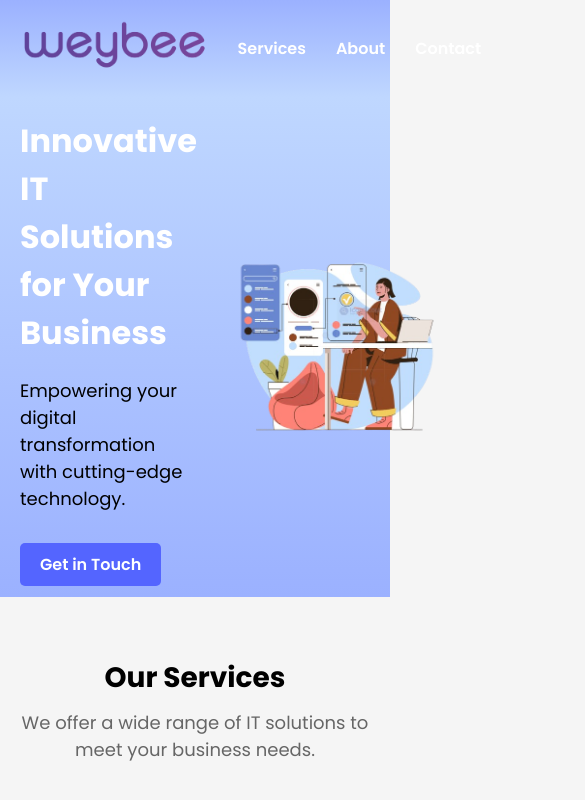
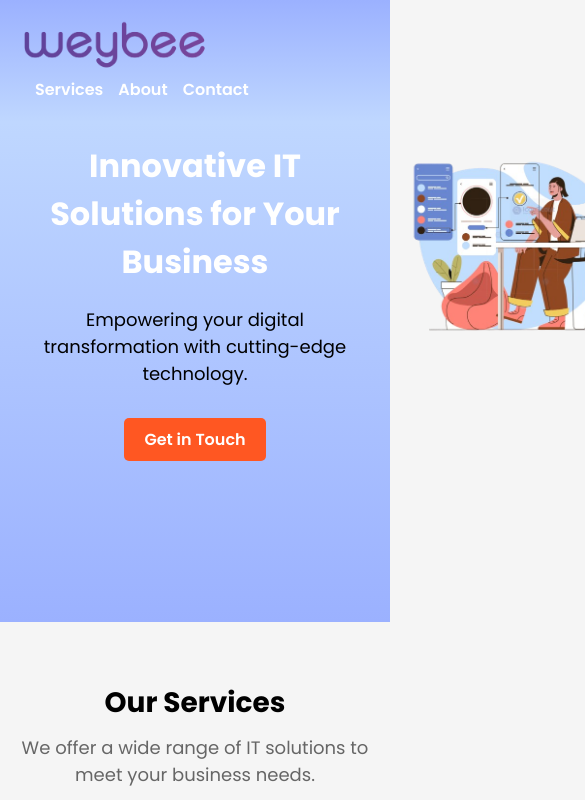
Before and after one commit to Dharmisthap3/Website-Landing-Page-Design, a plain HTML site: page index.html in a window 390 px wide. Shown: the top 800 px of the page, 585 px wide, since content can reach past the window. Drawn offline with Linux system fonts and the light colour scheme.

Commit message:
Update index.html

```diff
--- a/index.html
+++ b/index.html
@@ -25,32 +25,8 @@
             display: flex;
             justify-content: space-between;
             align-items: center;
+            flex-wrap: wrap; /* Allow wrapping for smaller screens */
         }
-
-        /* Animation for the hero image sliding in */
-@keyframes slide-in-from-side {
-    0% {
-        transform: translateX(100%); /* Start off-screen to the right */
-        opacity: 0;
-    }
-    50% {
-        transform: translateX(-10%); /* Slightly to the left of its final position */
-        opacity: 0.5;
-    }
-    100% {
-        transform: translateX(0); /* Final position */
-        opacity: 1;
-    }
-}
-
-/* Apply the animation to the hero image */
-.hero img {
-    max-width: 60%;
-    height: auto;
-    border-radius: 10px;
-    animation: slide-in-from-side 3s ease-out infinite; /* 3 seconds duration, infinite loop */
-}
-
 
         .logo img {
             max-height: 50px;
@@ -59,6 +35,7 @@
         nav ul {
             list-style: none;
             display: flex;
+            flex-wrap: wrap; /* Allow wrapping for smaller screens */
         }
 
         nav ul li {
@@ -83,6 +60,7 @@
             padding: 20px;
             background: linear-gradient(to bottom,#BFD7FF,#9BB1FF);
             color: white;
+            flex-wrap: wrap; /* Allow wrapping for smaller screens */
         }
 
         .hero-text {
@@ -119,7 +97,7 @@
         }
 
         .cta-button:hover {
-            background-color:black;
+            background-color: black;
         }
 
         section {
@@ -162,7 +140,6 @@
         }
 
         .service-item img {
-            /*max-width: 100px;*/
             margin-bottom: 20px;
         }
 
@@ -207,6 +184,11 @@
 
         /* Responsive design */
         @media (max-width: 768px) {
+            .hero {
+                flex-direction: column; /* Stack elements vertically */
+                text-align: center; /* Center text on smaller screens */
+            }
+
             .hero h1 {
                 font-size: 32px;
             }
@@ -239,6 +221,10 @@
             .hero-text {
                 max-width: 100%;
             }
+
+            nav ul li {
+                margin-left: 15px; /* Reduce margin for smaller screens */
+            }
         }
     </style>
 </head>
@@ -260,9 +246,9 @@
         <div class="hero-text">
             <h1>Innovative IT Solutions for Your Business</h1>
             <p>Empowering your digital transformation with cutting-edge technology.</p>
-            <a href="#contact" class="cta-button" style="background-color: #5465FF;">Get in Touch</a>
+            <a href="#contact" class="cta-button">Get in Touch</a>
         </div>
-        <img src="img10.png" alt="Hero Image" height="500px" width="600px"><!-- make this image come from side in a interval of 3 sec-->
+        <img src="img10.png" alt="Hero Image" height="500px" width="600px">
     </section>
 
     <section id="services">
@@ -289,25 +275,25 @@
         </div>
     </section>
 
-    <section id="about" style="background-color:#FFF6CC; margin-bottom: 5px;" >
+    <section id="about" style="background-color:#FFF6CC; margin-bottom: 5px;">
         <div class="section-title">
             <h2>About Us</h2>
-            <p> <b><a href = "https://www.weybee.com/about-us/"><span>Learn more<span></a></b> about our company and our mission.</p>
+            <p><b><a href="https://www.weybee.com/about-us/"><span>Learn more</span></a></b> about our company and our mission.</p>
         </div>
         <center>
-        <p style="color: black;">WeyBee Solutions Pvt. Ltd. is dedicated to simplifying technology for businesses.<br> Our team of experienced developers is committed to delivering superior-quality products that are future-ready.</p>
+            <p style="color: black;">WeyBee Solutions Pvt. Ltd. is dedicated to simplifying technology for businesses.<br> Our team of experienced developers is committed to delivering superior-quality products that are future-ready.</p>
         </center>
     </section>
 
     <section id="contact" style="background-color:#FFF6CC;">
-        <div class="section-title" >
+        <div class="section-title">
             <h2>Contact Us</h2>
             <p>Get in touch with us for more information.</p>
         </div>
         <center>
-        <p>For inquiries, please reach out to us at:</p>
-        <b><p>Email: info@weybee.com</p></b>
-        <b><p>Phone: +91 123 456 7890</p></b>
+            <p>For inquiries, please reach out to us at:</p>
+            <b><p>Email: info@weybee.com</p></b>
+            <b><p>Phone: +91 123 456 7890</p></b>
         </center>
     </section>
 
```
